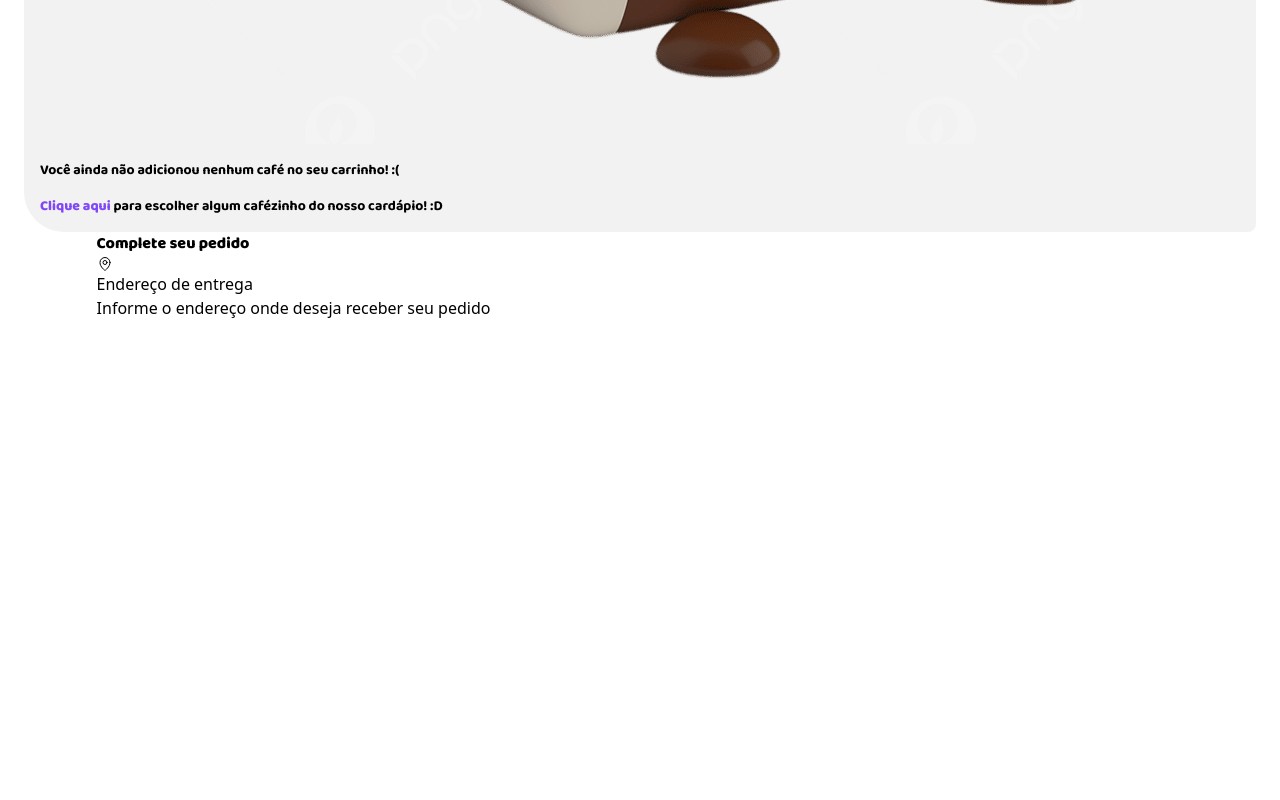
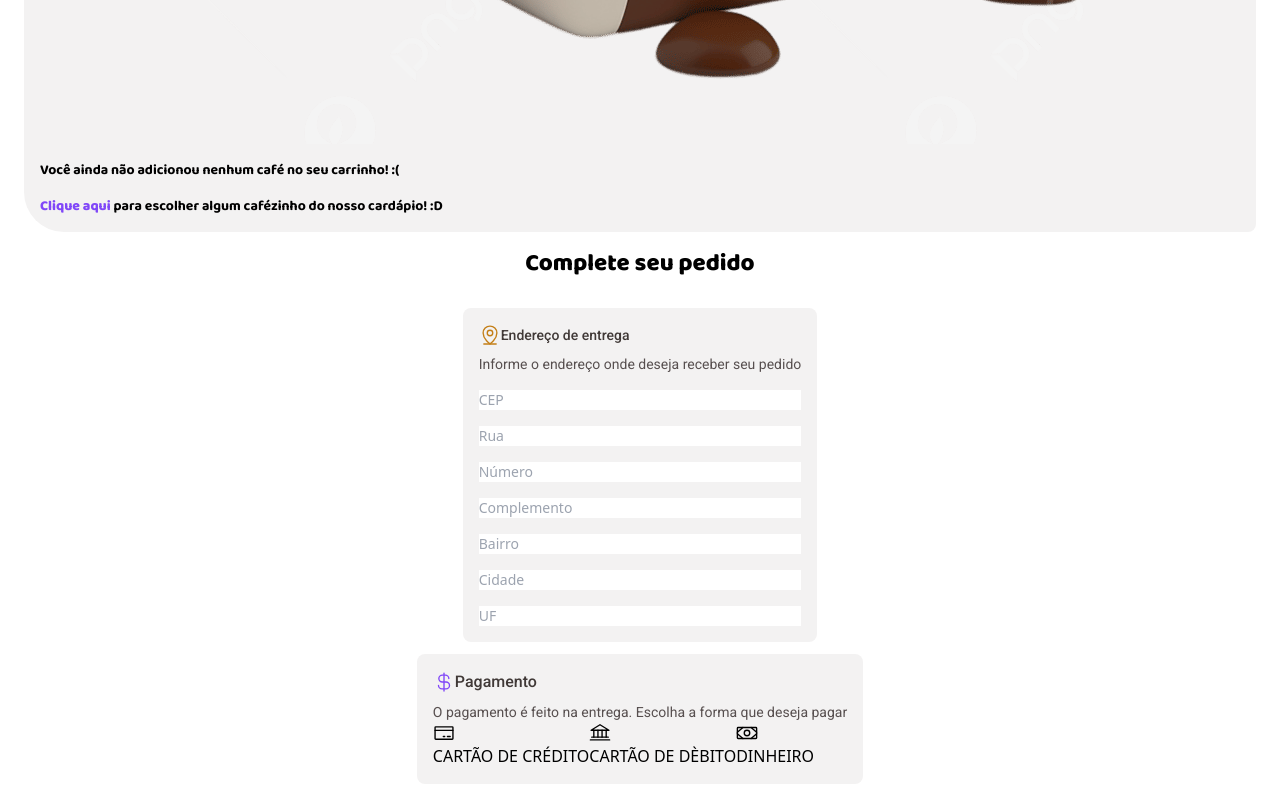
Before and after one commit to Murillou/coffee-delivery, a React (Vite) app: page /cart in a window 1280 px wide. Shown: the part 922-1722 px from the top of the page. Before the commit the page ends 1266 px from the top, so only its background shows below. Built offline with nearby package versions, Linux system fonts and the light colour scheme; no server answers.

Commit message:
[feat] criação e implementação do component ButtonPayment na page de payments

```diff
--- /dev/null
+++ b/src/components/Payment/ButtonPayment.tsx
@@ -0,0 +1,15 @@
+import { ReactNode } from 'react';
+
+interface ButtonPaymentProps {
+  icon: ReactNode;
+  value: string;
+}
+
+export function ButtonPayment({ icon, value }: ButtonPaymentProps) {
+  return (
+    <button>
+      {icon}
+      {value}
+    </button>
+  );
+}
--- a/src/components/Payment/Payment.tsx
+++ b/src/components/Payment/Payment.tsx
@@ -1,46 +1,77 @@
-import { MapPin } from 'phosphor-react';
+import {
+  Bank,
+  CreditCard,
+  CurrencyDollar,
+  MapPinLine,
+  Money,
+} from 'phosphor-react';
 import { NavLink } from 'react-router-dom';
+import { ButtonPayment } from './ButtonPayment';
 
 export function Payment() {
   return (
-    <main className="flex flex-col-reverse items-center justify-center max-w-7xl mx-auto p-4">
-      <div>
-        <h1 className="font-baloo2 font-extrabold">Complete seu pedido</h1>
+    <main className="flex flex-col-reverse items-center justify-center max-w-7xl mx-auto p-4 gap-4">
+      <section className="flex flex-col items-center justify-center gap-3">
+        <h1 className="font-baloo2 font-extrabold text-2xl mb-4">
+          Complete seu pedido
+        </h1>
 
-        <form className="flex" action="#">
+        <form
+          className="flex flex-col bg-base-card p-4 rounded-lg gap-4 text-sm"
+          action="#"
+        >
           <div>
-            <h1>
-              {' '}
-              <MapPin /> Endereço de entrega
+            <h1 className="flex flex-row items-center text-base-subtitle font-roboto font-medium">
+              <MapPinLine className="text-yellow-dark" size={22} /> Endereço de
+              entrega
             </h1>
-            <p>Informe o endereço onde deseja receber seu pedido</p>
+
+            <p className="font-roboto text-base-text text-sm mt-2">
+              Informe o endereço onde deseja receber seu pedido
+            </p>
           </div>
 
-          <div>
-            <input type="text" />
-            <input type="text" />
-            <div>
-              <input type="number" name="" id="" /> <input type="text" />
+          <div className="flex flex-col gap-4">
+            <input type="text" placeholder="CEP" required />
+            <input type="text" placeholder="Rua" required />
+
+            <div className="flex flex-col gap-4">
+              <input type="text" placeholder="Número" required />
+              <input type="text" placeholder="Complemento" />
             </div>
 
-            <div>
-              <input type="text" />
-              <input type="text" />
-              <input type="text" />
+            <div className="flex flex-col gap-4">
+              <input type="text" placeholder="Bairro" />
+              <input type="text" placeholder="Cidade" />
+              <input type="text" placeholder="UF" />
             </div>
           </div>
         </form>
 
-        <div></div>
-      </div>
+        <div className="flex flex-col p-4 bg-base-card rounded-lg ">
+          <div>
+            <h1 className="flex flex-row items-center text-base-subtitle font-roboto font-medium">
+              <CurrencyDollar className="text-purple-normal" size={22} />
+              Pagamento
+            </h1>
 
-      <div>
-        <div></div>
+            <p className="font-roboto text-base-text text-sm mt-2">
+              O pagamento é feito na entrega. Escolha a forma que deseja pagar
+            </p>
+          </div>
 
-        <div></div>
-      </div>
+          <div>
+            <ButtonPayment
+              icon={<CreditCard size={22} />}
+              value="CARTÃO DE CRÉDITO"
+            />
+            <ButtonPayment icon={<Bank size={22} />} value="CARTÃO DE DÈBITO" />
+            <ButtonPayment icon={<Money size={22} />} value="DINHEIRO" />
+          </div>
+        </div>
+      </section>
 
-      <div className="flex flex-col items-center">
+      <section className="flex flex-col items-center">
         <h1 className="font-baloo2 font-extrabold text-2xl mb-4">
           Cafés selecionados
         </h1>
@@ -58,7 +89,7 @@ export function Payment() {
             para escolher algum cafézinho do nosso cardápio! :D
           </h1>
         </div>
-      </div>
+      </section>
     </main>
   );
 }
```
